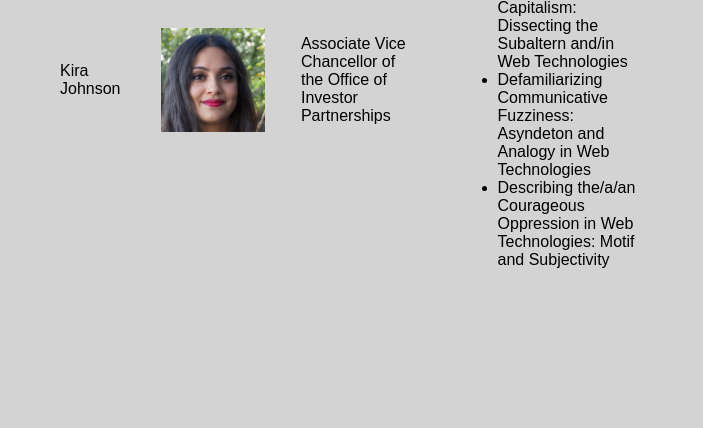
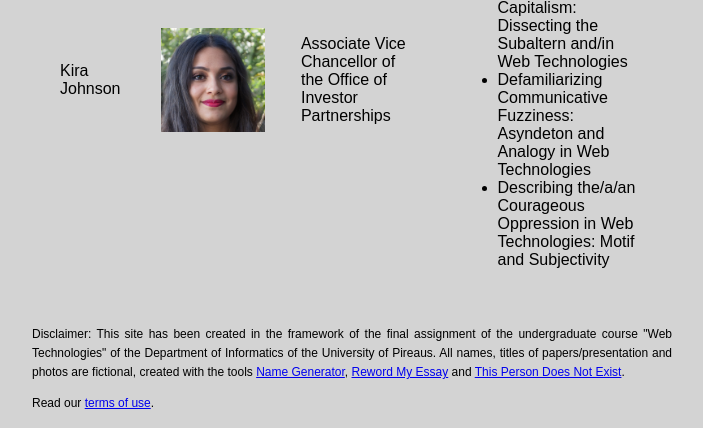
Before and after one commit to aandrovitsanea/Open-source-Conference-Website-Template, a PHP site: page /JuryPage.php in a window 1280 px wide. Shown: the part 2090-2518 px from the top of the page, without its empty margins (288-991 px from the left). Before the commit the page ends 2358 px from the top, so only its background shows below. Run offline with PHP 8.4, Linux system fonts and the light colour scheme.

Commit message:
add disclaimer to jury and talks

```diff
--- a/Files/JuryPage.php
+++ b/Files/JuryPage.php
@@ -66,6 +66,11 @@
     <td><ul><li>Transgressing Gregarious Xenophobia: Web Technologies and/in the Marginalized</li><li>Artifacts and Capitalism: Dissecting the Subaltern and/in Web Technologies</li><li>Defamiliarizing Communicative Fuzziness: Asyndeton and Analogy in Web Technologies</li><li>Describing the/a/an Courageous Oppression in Web Technologies: Motif and Subjectivity</li></ul></td>
   </tr>
 </table>
+        <footer>
+            <p style = "font-size: 12px">Disclaimer: This site has been created in the framework of the final assignment of the undergraduate course "Web Technologies" of the Department of Informatics of the University of Pireaus. All names, titles of papers/presentation and photos are fictional, created with the tools <a href="https://www.name-generator.org.uk/">Name Generator</a>, <a href="https://www.rewordmyessay.com/essay-titles-generator/">Reword My Essay</a> and <a href="https://thispersondoesnotexist.com/">This Person Does Not Exist</a>.</p>
+            <p style = "font-size: 12px">Read our <a href="terms_of_use.php">terms of use</a>.</p>
+        </footer>
+
         </div>
     </body>
 </html>
--- a/Files/Program.php
+++ b/Files/Program.php
@@ -252,6 +252,10 @@ if(!isset($_SESSION["email"])) // if no email is stored
 </tr>
 
             </table>
+        <footer>
+            <p style = "font-size: 12px">Disclaimer: This site has been created in the framework of the final assignment of the undergraduate course "Web Technologies" of the Department of Informatics of the University of Pireaus. All names, titles of papers/presentation and photos are fictional, created with the tools <a href="https://www.name-generator.org.uk/">Name Generator</a>, <a href="https://www.rewordmyessay.com/essay-titles-generator/">Reword My Essay</a> and <a href="https://thispersondoesnotexist.com/">This Person Does Not Exist</a>.</p>
+            <p style = "font-size: 12px">Read our <a href="terms_of_use.php">terms of use</a>.</p>
+        </footer>
         </div>
     </body>
 </html>
```
